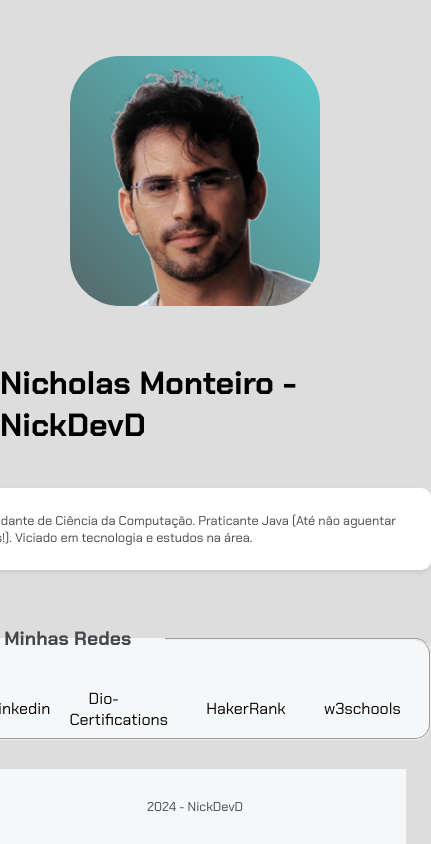
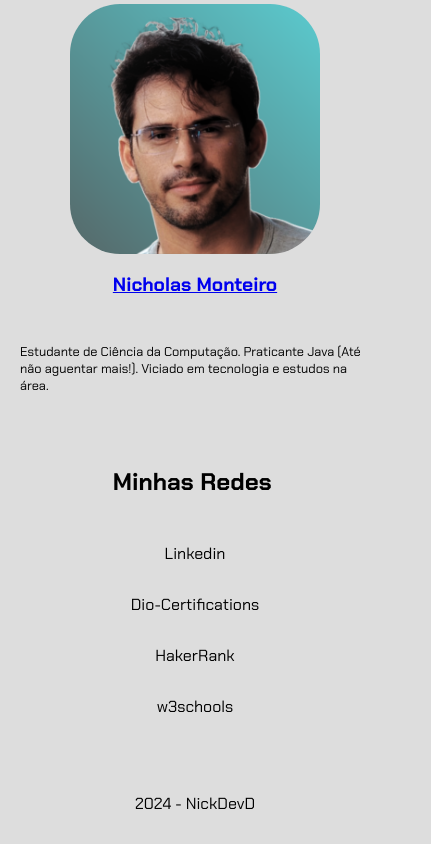
Before and after one commit to NickDevD/Meu-Hub, a plain HTML site: page index.html in a window 390 px wide. Shown: the whole page, 431 px wide, since content can reach past the window. Drawn offline with Linux system fonts and the light colour scheme.

Commit message:
Novo visual adicionado e responsividade para telas pequenas

```diff
--- a/index.html
+++ b/index.html
@@ -14,7 +14,7 @@
     </section>
 
     <header class="h1">
-        <a href="#" target="_blank"><h1>Nicholas Monteiro - NickDevD</h1></a>
+        <a href="#" target="_blank"><h1>Nicholas Monteiro</h1></a>
     </header>
 
     <main>
--- a/style.css
+++ b/style.css
@@ -1,107 +1,83 @@
-/* Import font from Google Fonts */
 @import url('https://fonts.googleapis.com/css2?family=Chakra+Petch:ital,wght@0,300;0,400;0,500;0,600;0,700;1,300;1,400;1,500;1,600;1,700&display=swap');
-
-/* Base styles */
+/* Estilo base para responsividade */
 body {
-  font-family: "Chakra Petch", sans-serif;
-  background-color: #DDDDDD;
-  display: flex;
-  flex-direction: column;
-  align-items: center;
-  justify-content: center;
-  min-height: 100vh; /* Set minimum height for viewport */
-  margin: 0;
-  padding: 0;
+  font-family: "Chakra Petch", sans-serif; /* Define a fonte padrão */
+  background-color: #DDDDDD; /* Cor de fundo da página */
+  display: flex; /* Usa Flexbox para layout */
+  flex-direction: column; /* Alinha os itens na vertical */
+  align-items: center; /* Centraliza os itens horizontalmente */
+  justify-content: center; /* Centraliza os itens verticalmente */
+  height: 100vh; /* Preenche a altura total da viewport */
+  margin: 0; /* Remove a margem padrão */
+  padding: 0; /* Remove o padding padrão */
 }
 
-/* Responsive image styles */
-.img1 {
-  color: #45474B;
-  margin: 0.5rem 0;
-  border-radius: 50%;
-  max-width: 100%; /* Allow image to scale down on small screens */
-  height: auto; /* Maintain aspect ratio */
+/* Imagens responsivas */
+img {
+  max-width: 100%;
+  height: auto;
 }
 
-/* Responsive link styles within h1 */
-.h1 a {
-  padding: 0.8rem 1.2rem;
-  border: none;
-  border-radius: 1.5rem;
-  color: #000000;
-  font-size: 1rem; /* Adjust font size for smaller screens */
-  cursor: pointer;
-  text-decoration: none;
+/* Header responsivo */
+header {
+  text-align: center;
 }
 
-/* Responsive item styles */
-.item {
-  background: #FFFFFF;
-  border-radius: 0.6rem;
-  padding: 1rem;
-  margin-bottom: 1rem;
-  box-shadow: 0 2px 4px rgba(0, 0, 0, 0.1);
+h1 {
+  font-size: 1.5rem; /* Ajusta o tamanho da fonte para telas menores */
 }
 
-/* Responsive text styles */
-.sobre-apresentacao, .field {
-  color: #45474B;
-  margin: 0.5rem 0;
-  font-size: 0.8rem; /* Adjust font size for smaller screens */
+/* Seção Sobre responsiva */
+.sobre {
+  padding: 20px; /* Adiciona padding para melhor visualização */
 }
 
-/* Responsive field styles */
-.field {
-  border-radius: 1rem;
-  background-color: #F5F7F8;
-  display: flex;
-  align-items: center;
-  width: 100%; /* Make field take full width on small screens */
+.sobre-apresentacao {
+  font-size: 1rem; /* Ajusta o tamanho do texto para telas menores */
 }
 
-/* Responsive social media styles */
+/* Seção Redes Sociais responsiva */
 .redes-sociais {
   display: flex;
-  flex-wrap: wrap; /* Wrap items on smaller screens */
-  margin-bottom: 3rem;
-  padding: 0;
+  flex-wrap: wrap; /* Quebra a linha quando necessário */
+  justify-content: center; /* Centraliza os links */
+  margin: 20px 0; /* Adiciona espaço em cima e embaixo */
 }
 
-.redes {
-  border-radius: 2rem;
-  padding: 1rem;
-  margin: 1rem;
+.field {
+  border: none; /* Remove a borda do fieldset */
 }
 
-/* Responsive link styles within redes */
-.rede1 a {
-  padding: 0.8rem 1.2rem;
-  border: none;
-  border-radius: 1.5rem;
-  color: #000000;
-  font-size: 1rem; /* Adjust font size for smaller screens */
-  cursor: pointer;
-  text-decoration: none;
+.rede1 {
+  margin: 10px; /* Adiciona espaço entre os links */
+  text-align: center;
 }
 
-/* Responsive hover effect for redes */
-.rede1:hover {
-  background-color: #7e91a3;
-  box-shadow: 0 4px 8px rgba(0, 0, 0, 0.2);
-  border-radius: 1rem;
+.rede1 a {
+  display: block; /* Permite que o link ocupe toda a largura */
+  padding: 10px;
+  background-color: #ddd; /* Cor de fundo para os links */
+  color: black; /* Cor do texto dos links */
+  text-decoration: none; /* Remove o sublinhado dos links */
 }
 
-/* Responsive footer styles */
-footer {
-  background-color: #F5F7F8;
-  color: #45474B;
-  text-align: center;
-  padding: 1rem;
-  width: 100%;
-  position: absolute;
-  bottom: 0;
-  font-size: 0.8rem; /* Adjust font size for smaller screens */
+.rede1 a:hover {
+  background-color: #ccc; /* Cor de fundo ao passar o mouse */
 }
 
-/* Responsividade para celulares */
-@media (max-width: 480px) {}
+/* Footer responsivo */
+footer {
+  text-align: center;
+  padding: 10px;
+}
+
+/* Media queries para ajustes em telas bem pequenas */
+@media only screen and (max-width: 480px) {
+  h1 {
+    font-size: 1.2rem;
+  }
+
+  .sobre-apresentacao {
+    font-size: 0.8rem;
+  }
+}
```
